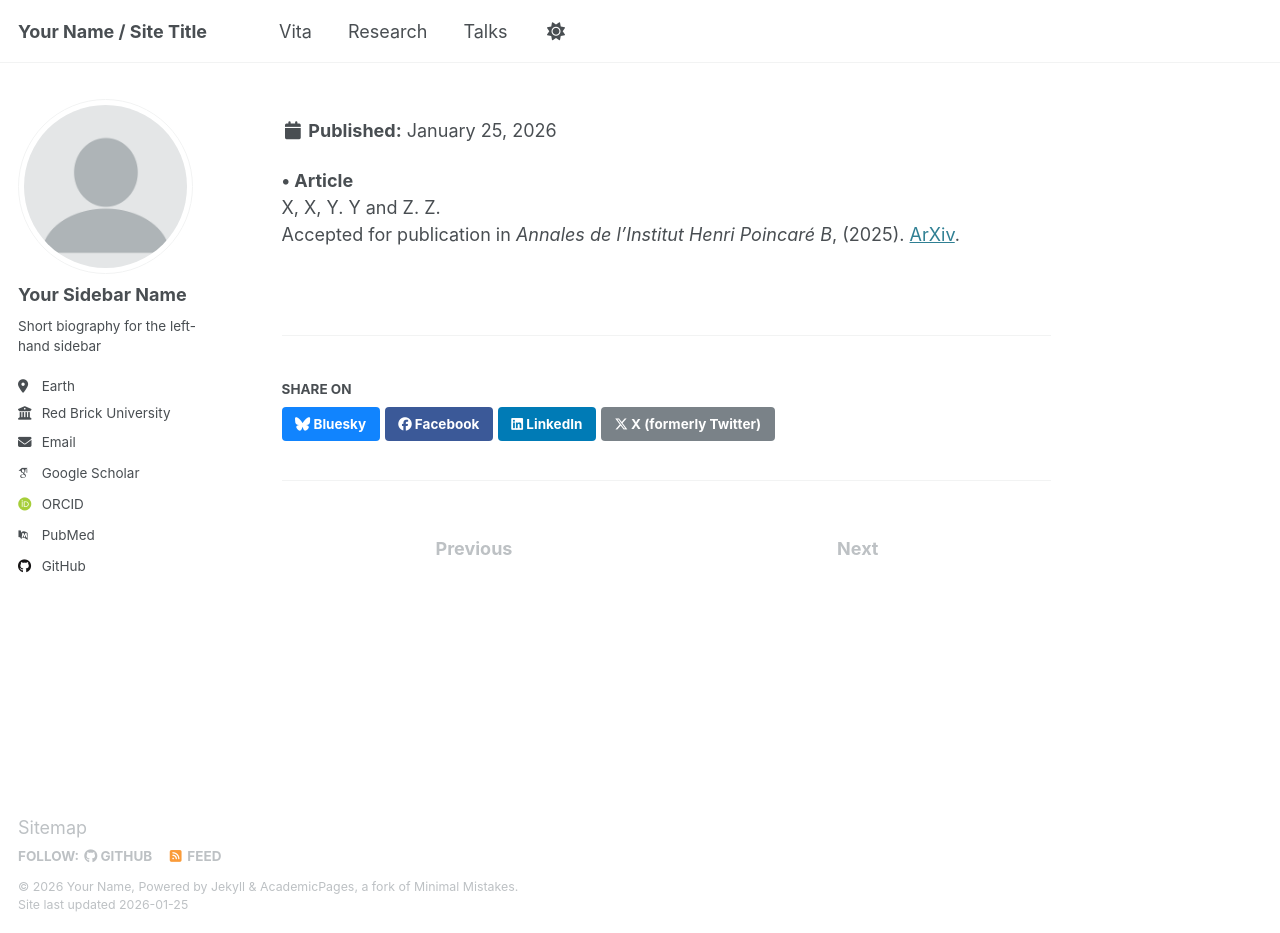
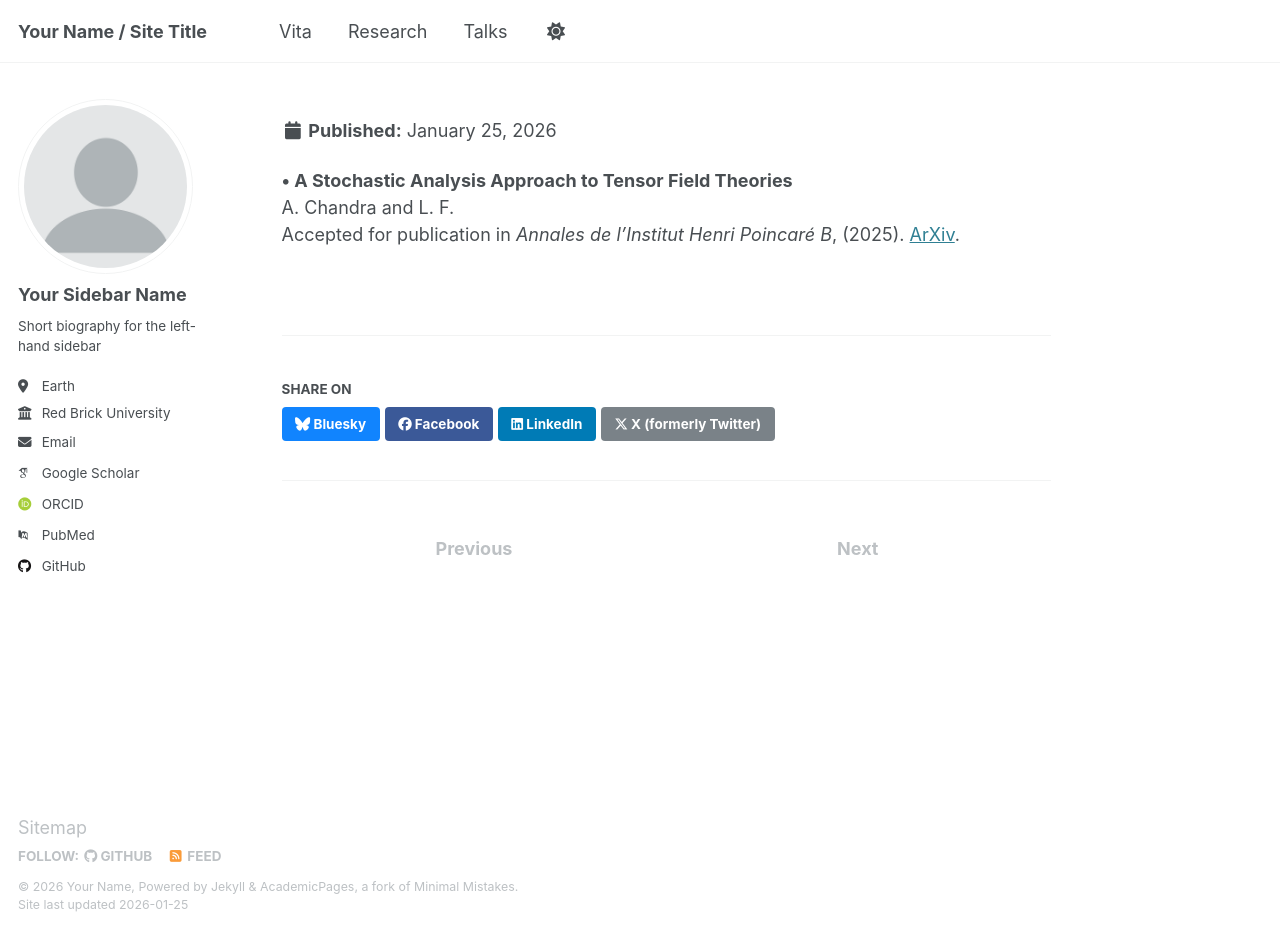
Before and after one commit to leonardferdinand/leonardferdinand.github.io, a Jekyll site: the page built from _publications/2025-TensorAjay.md, in a window 1280 px wide and 933 px high. Built offline with Jekyll 4.4.1, drawn with Linux system fonts in a browser that asks for light colours; some web fonts are replaced.

Commit message:
Update article title and authors in publication

```diff
--- a/_publications/2025-TensorAjay.md
+++ b/_publications/2025-TensorAjay.md
@@ -7,7 +7,7 @@ order: 1
 ---
 
 
- <b> &#8226; Article</b> <br> X, X, Y. Y and Z. Z.<br> Accepted for publication in <em>Annales de l’Institut Henri Poincaré B</em>, (2025). <a href='https://arxiv.org/abs/2306.05305' target='_blank'>ArXiv</a>.
+ <b> &#8226; A Stochastic Analysis Approach to Tensor Field Theories</b> <br> A. Chandra and L. F.<br> Accepted for publication in <em>Annales de l’Institut Henri Poincaré B</em>, (2025). <a href='https://arxiv.org/abs/2306.05305' target='_blank'>ArXiv</a>.
 
 
 
```
